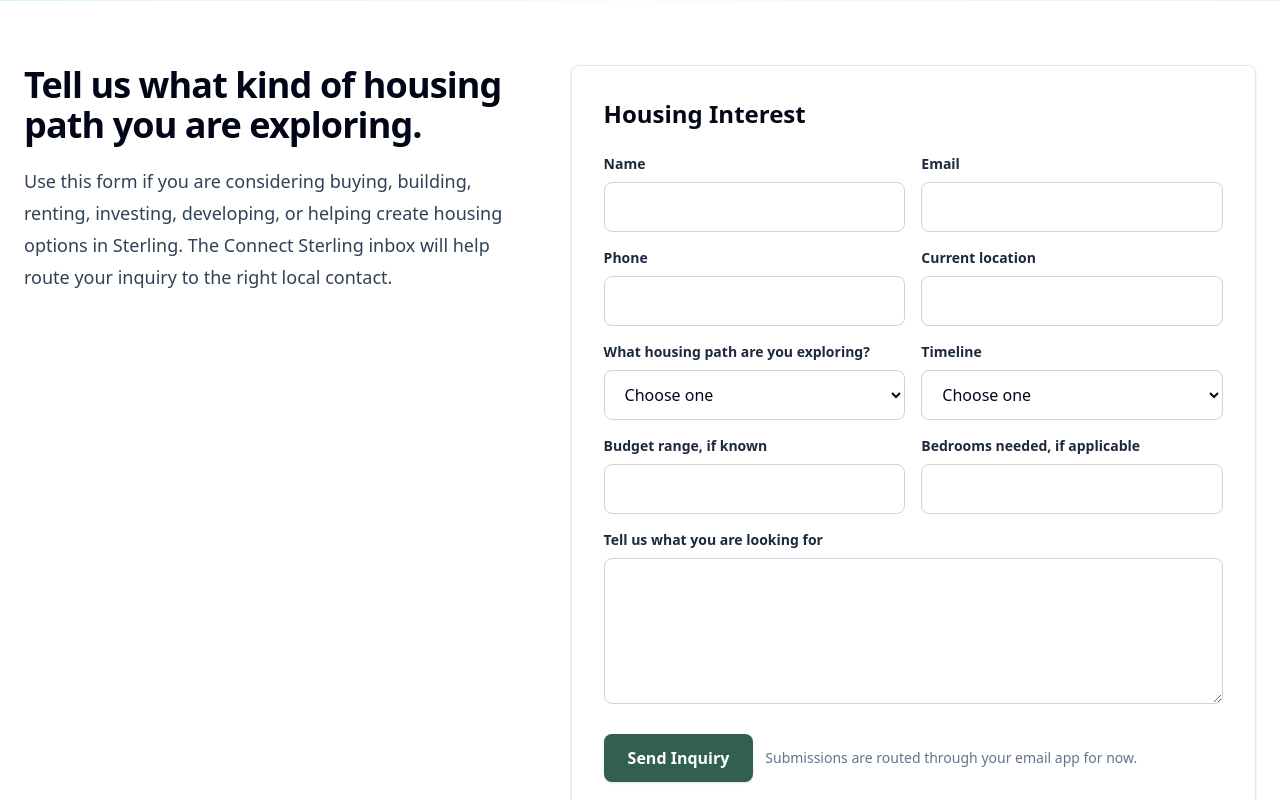
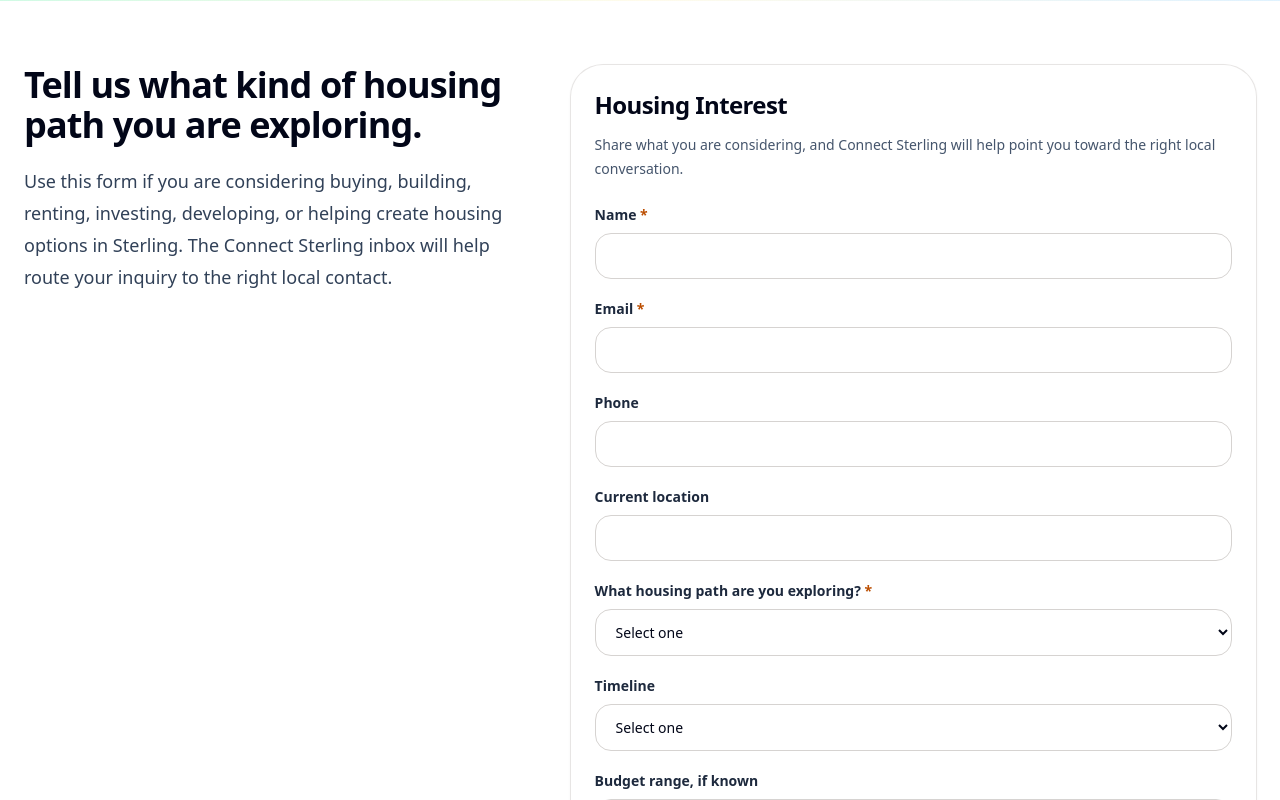
Before and after one commit to millertime31jm-lab/connect-sterling, a Next.js app: page /housing-growth in a window 1280 px wide. Shown: the part 4240-5040 px from the top of the page. Built offline with nearby package versions, Linux system fonts and the light colour scheme.

Commit message:
Fix inquiry form props for Connect Sterling forms

```diff
--- a/components/InquiryForm.tsx
+++ b/components/InquiryForm.tsx
@@ -1,160 +1,128 @@
 "use client";
 
-import { useState } from "react";
+import { FormEvent, useMemo, useState } from "react";
 
-type Field =
-  | {
-      type: "text" | "email" | "tel";
+type FieldType = "text" | "email" | "tel" | "select" | "textarea";
+
+type InquiryField = {
   name: string;
   label: string;
+  type: FieldType;
   required?: boolean;
-      placeholder?: string;
-    }
-  | {
-      type: "select";
-      name: string;
-      label: string;
-      options: string[];
-      required?: boolean;
-    }
-  | {
-      type: "checkbox";
-      name: string;
-      label: string;
-    }
-  | {
-      type: "textarea";
-      name: string;
-      label: string;
-      required?: boolean;
-      placeholder?: string;
+  options?: string[];
 };
 
 type InquiryFormProps = {
   title: string;
-  intro: string;
-  subject: string;
-  fields: Field[];
-  submitLabel?: string;
+  description?: string;
+  fields: InquiryField[];
 };
-
-const contactEmail = "hello@connectsterling.com";
 
 export default function InquiryForm({
   title,
-  intro,
-  subject,
+  description,
   fields,
-  submitLabel = "Send Inquiry",
 }: InquiryFormProps) {
-  const [status, setStatus] = useState<"idle" | "ready">("idle");
+  const initialValues = useMemo(() => {
+    return fields.reduce<Record<string, string>>((acc, field) => {
+      acc[field.name] = "";
+      return acc;
+    }, {});
+  }, [fields]);
 
-  function handleSubmit(event: React.FormEvent<HTMLFormElement>) {
+  const [values, setValues] = useState<Record<string, string>>(initialValues);
+
+  function updateValue(name: string, value: string) {
+    setValues((current) => ({
+      ...current,
+      [name]: value,
+    }));
+  }
+
+  function handleSubmit(event: FormEvent<HTMLFormElement>) {
     event.preventDefault();
-    const formData = new FormData(event.currentTarget);
-    const lines = fields.map((field) => {
-      const value =
-        field.type === "checkbox"
-          ? formData.get(field.name)
-            ? "Yes"
-            : "No"
-          : String(formData.get(field.name) || "").trim();
-      return `${field.label}: ${value || "Not provided"}`;
-    });
 
-    const mailto = `mailto:${contactEmail}?subject=${encodeURIComponent(
-      subject,
-    )}&body=${encodeURIComponent(lines.join("\n"))}`;
+    const subject = encodeURIComponent(`Connect Sterling Inquiry: ${title}`);
 
-    setStatus("ready");
-    window.location.href = mailto;
+    const body = encodeURIComponent(
+      fields
+        .map((field) => `${field.label}: ${values[field.name] || ""}`)
+        .join("\n\n")
+    );
+
+    window.location.href = `mailto:connectsterling@gmail.com?subject=${subject}&body=${body}`;
   }
 
   return (
-    <form onSubmit={handleSubmit} className="rounded-lg border border-slate-200 bg-white p-6 shadow-sm md:p-8">
-      <div className="mb-6">
-        <h2 className="text-2xl font-extrabold text-slate-950">{title}</h2>
-        <p className="mt-2 text-sm leading-6 text-slate-600">{intro}</p>
+    <form
+      onSubmit={handleSubmit}
+      className="rounded-[2rem] bg-white p-6 shadow-sm ring-1 ring-stone-200"
+    >
+      <div>
+        <h3 className="text-2xl font-bold tracking-tight text-slate-950">
+          {title}
+        </h3>
+        {description ? (
+          <p className="mt-3 text-sm leading-6 text-slate-600">
+            {description}
+          </p>
+        ) : null}
       </div>
 
-      <div className="grid gap-4 md:grid-cols-2">
-        {fields.map((field) => {
-          if (field.type === "textarea") {
-            return (
-              <label key={field.name} className="md:col-span-2">
-                <span className="block text-sm font-bold text-slate-800">{field.label}</span>
+      <div className="mt-6 grid gap-5">
+        {fields.map((field) => (
+          <label key={field.name} className="grid gap-2">
+            <span className="text-sm font-semibold text-slate-800">
+              {field.label}
+              {field.required ? <span className="text-amber-700"> *</span> : null}
+            </span>
+
+            {field.type === "textarea" ? (
               <textarea
-                  name={field.name}
                 required={field.required}
-                  placeholder={field.placeholder}
+                value={values[field.name] || ""}
+                onChange={(event) => updateValue(field.name, event.target.value)}
                 rows={5}
-                  className="mt-2 w-full rounded-lg border border-slate-300 bg-white px-4 py-3 text-slate-950 outline-none transition focus:border-brand-700 focus:ring-2 focus:ring-brand-100"
+                className="rounded-2xl border border-stone-300 bg-white px-4 py-3 text-sm text-slate-950 outline-none transition placeholder:text-slate-400 focus:border-emerald-700 focus:ring-4 focus:ring-emerald-100"
               />
-              </label>
-            );
-          }
-
-          if (field.type === "select") {
-            return (
-              <label key={field.name}>
-                <span className="block text-sm font-bold text-slate-800">{field.label}</span>
+            ) : field.type === "select" ? (
               <select
-                  name={field.name}
                 required={field.required}
-                  className="mt-2 w-full rounded-lg border border-slate-300 bg-white px-4 py-3 text-slate-950 outline-none transition focus:border-brand-700 focus:ring-2 focus:ring-brand-100"
+                value={values[field.name] || ""}
+                onChange={(event) => updateValue(field.name, event.target.value)}
+                className="rounded-2xl border border-stone-300 bg-white px-4 py-3 text-sm text-slate-950 outline-none transition focus:border-emerald-700 focus:ring-4 focus:ring-emerald-100"
               >
-                  <option value="">Choose one</option>
-                  {field.options.map((option) => (
+                <option value="">Select one</option>
+                {(field.options || []).map((option) => (
                   <option key={option} value={option}>
                     {option}
                   </option>
                 ))}
               </select>
+            ) : (
+              <input
+                required={field.required}
+                type={field.type}
+                value={values[field.name] || ""}
+                onChange={(event) => updateValue(field.name, event.target.value)}
+                className="rounded-2xl border border-stone-300 bg-white px-4 py-3 text-sm text-slate-950 outline-none transition placeholder:text-slate-400 focus:border-emerald-700 focus:ring-4 focus:ring-emerald-100"
+              />
+            )}
           </label>
-            );
-          }
-
-          if (field.type === "checkbox") {
-            return (
-              <label key={field.name} className="flex items-start gap-3 rounded-lg border border-slate-200 bg-slate-50 px-4 py-3">
-                <input
-                  type="checkbox"
-                  name={field.name}
-                  className="mt-1 h-4 w-4 rounded border-slate-300 text-brand-700 focus:ring-brand-700"
-                />
-                <span className="text-sm font-bold leading-6 text-slate-800">{field.label}</span>
-              </label>
-            );
-          }
-
-          return (
-            <label key={field.name}>
-              <span className="block text-sm font-bold text-slate-800">{field.label}</span>
-              <input
-                type={field.type}
-                name={field.name}
-                required={field.required}
-                placeholder={field.placeholder}
-                className="mt-2 w-full rounded-lg border border-slate-300 bg-white px-4 py-3 text-slate-950 outline-none transition focus:border-brand-700 focus:ring-2 focus:ring-brand-100"
-              />
-            </label>
-          );
-        })}
+        ))}
       </div>
 
-      <div className="mt-6 flex flex-col gap-3 sm:flex-row sm:items-center">
       <button
         type="submit"
-          className="rounded-lg bg-brand-700 px-6 py-3 text-center font-extrabold text-white shadow-sm transition hover:bg-brand-900 focus:outline-none focus:ring-2 focus:ring-brand-500 focus:ring-offset-2"
+        className="mt-7 w-full rounded-full bg-slate-950 px-6 py-3 text-sm font-semibold text-white shadow-sm transition hover:bg-emerald-900"
       >
-          {submitLabel}
+        Send Inquiry
       </button>
-        <p className="text-sm text-slate-500">
-          {status === "ready"
-            ? "Your email app should open with the details filled in."
-            : "Submissions are routed through your email app for now."}
+
+      <p className="mt-4 text-xs leading-5 text-slate-500">
+        This opens your email app with the details filled in so you can review before
+        sending.
       </p>
-      </div>
     </form>
   );
 }
```
Lines whose indentation alone changed are shown as unchanged.
